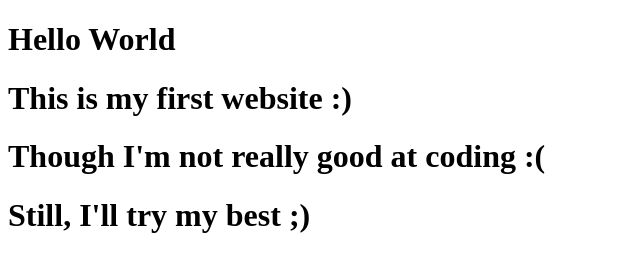
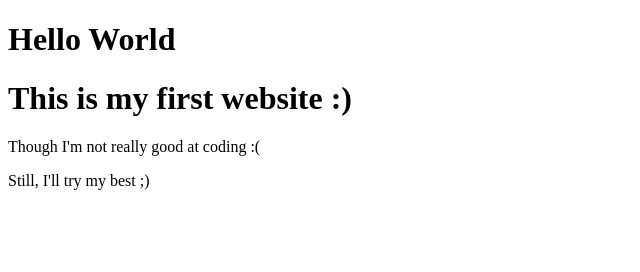
Before and after one commit to coreyabc-1662581/coreyabc-1662581.github.io, a plain HTML site: page index.html in a window 1280 px wide. Shown: the whole page, without its empty margins (0-640 px from the left). Drawn offline with Linux system fonts and the light colour scheme.

Commit message:
Add files via upload

```diff
--- a/index.html
+++ b/index.html
@@ -6,7 +6,7 @@
         <body>
             <h1>Hello World</h1>
             <h1>This is my first website :)</h1>
-            <h1>Though I'm not really good at coding :(</h1>
-            <h1>Still, I'll try my best ;)</h1>
+            <p>Though I'm not really good at coding :(</p>
+            <p>Still, I'll try my best ;)</p>
         </body>
     </html>
```
